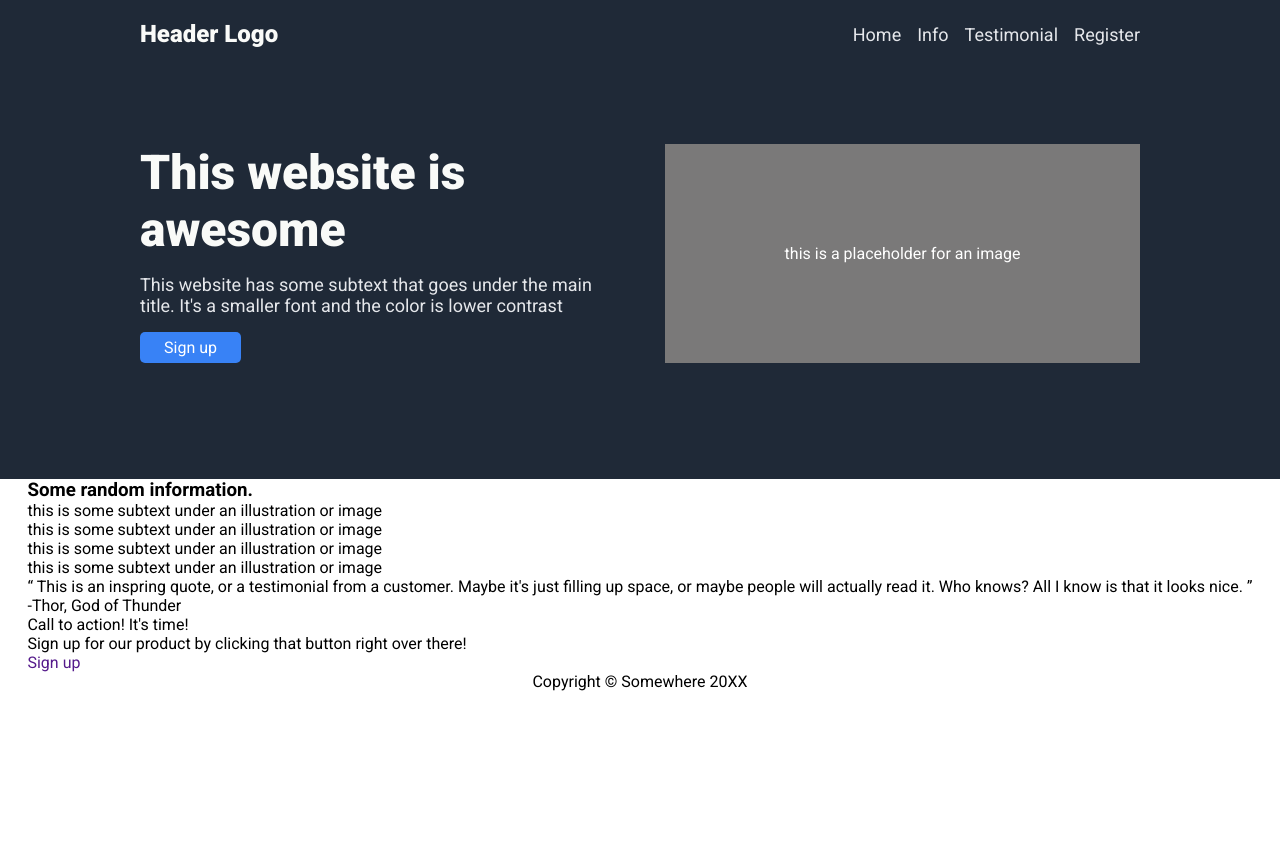
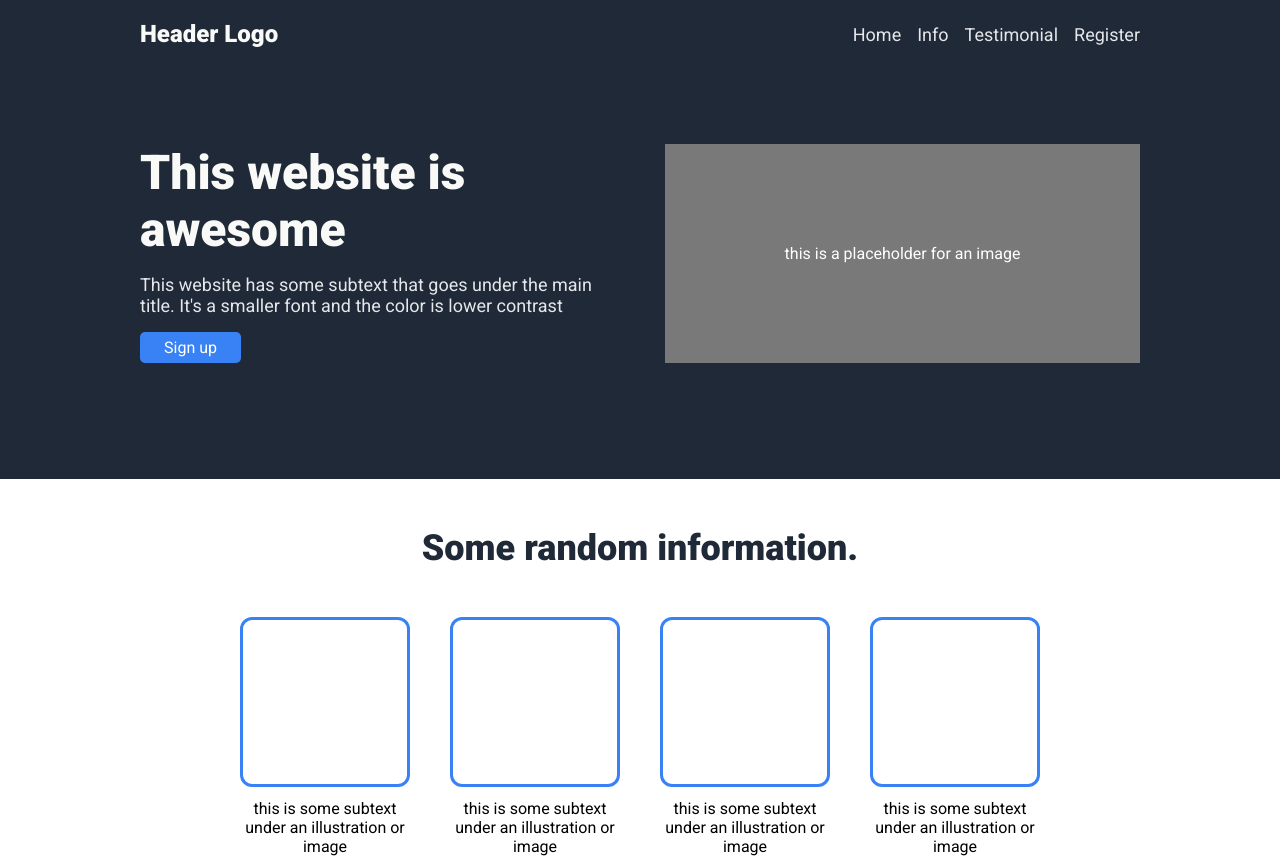
Before and after one commit to 0-ks-0/odin-landing, a plain HTML site: page index.html in a window 1280 px wide. Shown: the top 859 px of the page. Before the commit the page ends 800 px from the top, so only its background shows below. Drawn offline with Linux system fonts and the light colour scheme.

Commit message:
Style Info section

```diff
--- a/style.css
+++ b/style.css
@@ -151,3 +151,57 @@ header .container
 	text-align: center;
 	align-content: center;
 }
+
+/*
+ *
+ * Info
+ *
+ */
+#info
+{
+	display: flex;
+	flex-direction: column;
+	align-items: center;
+	gap: 3rem;
+
+	padding: 3rem 0 5rem;
+}
+
+
+#info h3
+{
+	font-size: 36px;
+	color: var(--color-navy-blue);
+	font-weight: 900;
+
+	text-align: center;
+}
+
+.info-container
+{
+	display: flex;
+	gap: 40px;
+
+	width: 800px;
+}
+
+.info-item
+{
+	width: calc(100% / 4);
+}
+
+.info-item .img
+{
+	width: 100%;
+	height: calc( (800px - (40px * 3)) / 4);
+
+	border: 3px solid var(--color-btn);
+	border-radius: 12px;
+
+	margin-bottom: 12px;
+}
+
+.info-item .info-text
+{
+	text-align: center;
+}
```
